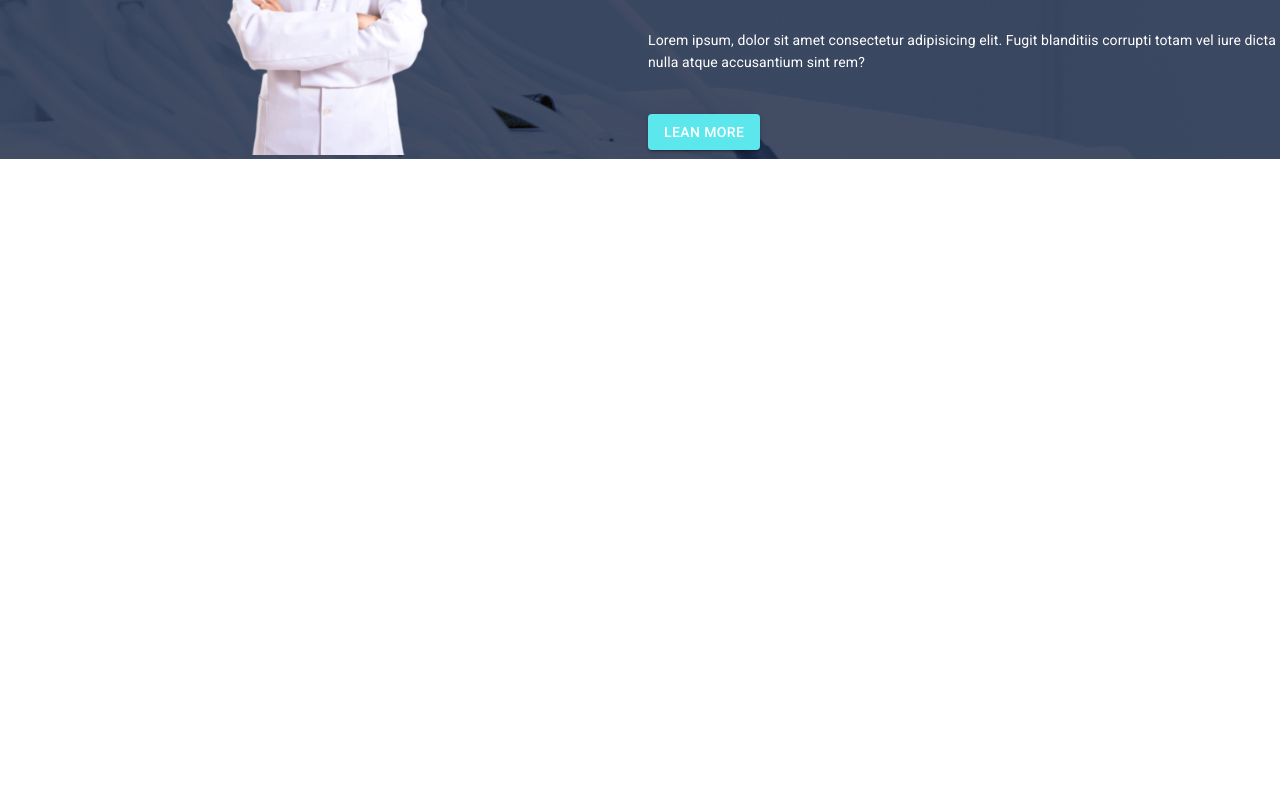
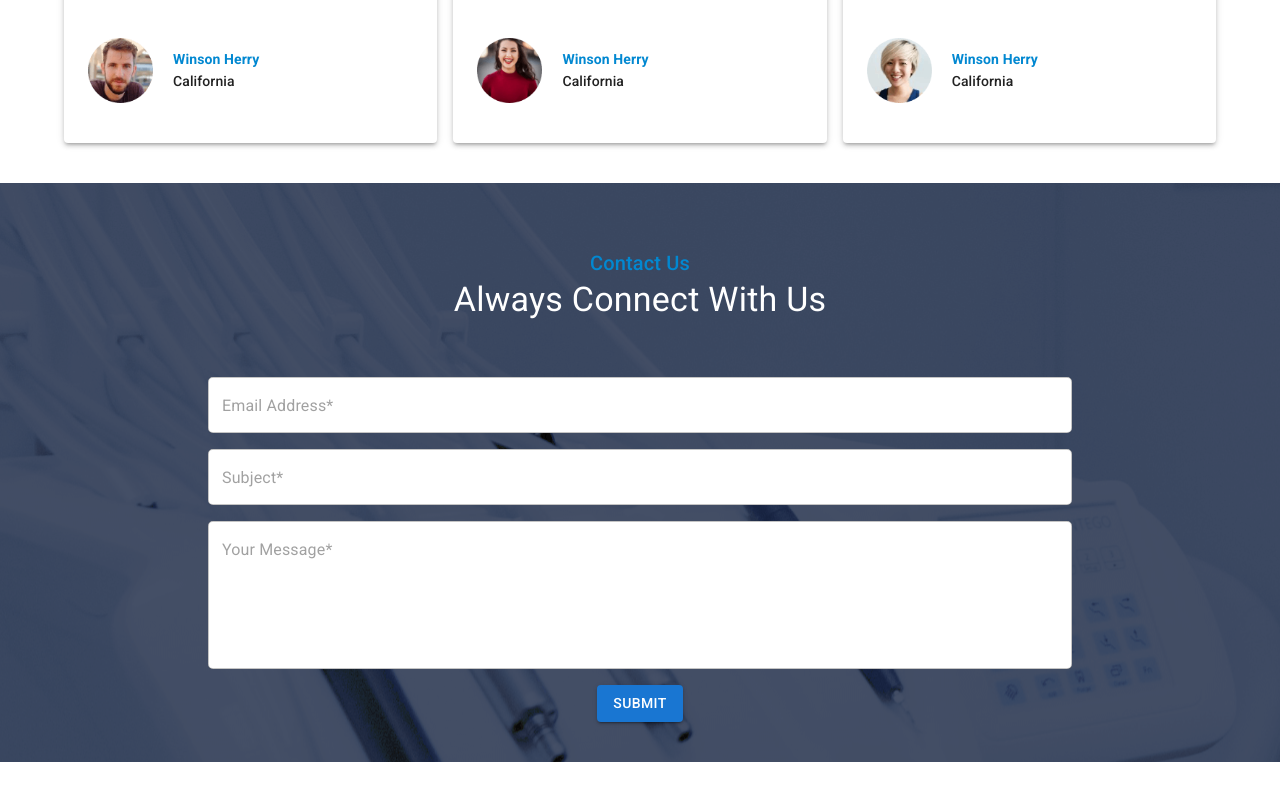
Before and after one commit to DebabrataSaha-570/Doctors-Portal-Client-notComplete, a React (Create React App) app: page / in a window 1280 px wide. Shown: the part 2543-3343 px from the top of the page. Before the commit the page ends 2702 px from the top, so only its background shows below. Built offline with nearby package versions, Linux system fonts and the light colour scheme.

Commit message:
contact us section added

```diff
--- /dev/null
+++ b/src/Pages/Home/ContactUs/ContactUs.js
@@ -0,0 +1,59 @@
+import { Button, Container, Input, TextField, Typography } from '@mui/material';
+import { Box } from '@mui/system';
+import React from 'react';
+import appointmentBg from '../../../images/appointment-bg.png'
+
+
+const contactBg = {
+    background: `url(${appointmentBg})`,
+    backgroundColor: 'rgb(23, 35, 64, 0.8 )',
+    backgroundBlendMode: 'darken, luminosity'
+
+}
+
+const ContactUs = () => {
+    return (
+        <Box style={contactBg} sx={{ my: 5, p: 3 }}>
+            <Container>
+                <Box sx={{ my: 5 }}>
+                    <Typography sx={{ color: 'info.main' }} variant="h6">
+                        Contact Us
+                    </Typography>
+                    <Typography style={{ color: 'white' }} variant="h4">
+                        Always Connect With Us
+                    </Typography>
+                </Box>
+                <form action="">
+                    <TextField
+                        sx={{ width: '75%', my: 2, background: 'white', borderRadius: '5px' }}
+                        required
+                        id="outlined-required"
+                        placeholder='Email Address*'
+                        defaultValue=""
+                    />
+                    <TextField
+                        sx={{ width: '75%', mb: 2, background: 'white', borderRadius: '5px' }}
+                        required
+                        id="outlined-required"
+                        placeholder='Subject*'
+                        defaultValue=""
+                    />
+                    <TextField
+                        sx={{ width: '75%', background: 'white', borderRadius: '5px' }}
+                        id="outlined-multiline-flexible"
+                        placeholder='Your Message*'
+                        multiline
+                        rows={5}
+
+                    />
+
+                    <Box sx={{ my: 2 }}>
+                        <Button type="submit" variant="contained">Submit</Button>
+                    </Box>
+                </form>
+            </Container>
+        </Box>
+    );
+};
+
+export default ContactUs;
--- a/src/Pages/Home/Home/Home.js
+++ b/src/Pages/Home/Home/Home.js
@@ -2,6 +2,7 @@ import React from 'react';
 import Banner from '../../Banner/Banner';
 import Navigation from '../../Shared/Navigation/Navigation';
 import AppointmentBanner from '../AppointmentBanner/AppointmentBanner';
+import ContactUs from '../ContactUs/ContactUs';
 import ExceptionalCare from '../ExceptionalCare/ExceptionalCare';
 import Gutter from '../Gutter/Gutter';
 import Services from '../Services/Services';
@@ -15,8 +16,9 @@ const Home = () => {
             <Gutter></Gutter>
             <Services></Services>
             <ExceptionalCare></ExceptionalCare>
+            <AppointmentBanner></AppointmentBanner>
             <Testimonial></Testimonial>
-            <AppointmentBanner></AppointmentBanner>
+            <ContactUs></ContactUs>
         </>
     );
 };
--- a/src/Pages/Home/Testimonial/Testimonial.js
+++ b/src/Pages/Home/Testimonial/Testimonial.js
@@ -33,8 +33,8 @@ const testimonials = [
 
 const Testimonial = () => {
     return (
-        <Container >
-            <Box sx={{ my: 5 }} style={{ textAlign: 'left' }}>
+        <Container sx={{ my: 5 }}  >
+            <Box style={{ textAlign: 'left' }}>
                 <Typography sx={{ color: 'info.main', fontWeight: 700 }} variant="h6">
                     Testimonial
                 </Typography>
```
